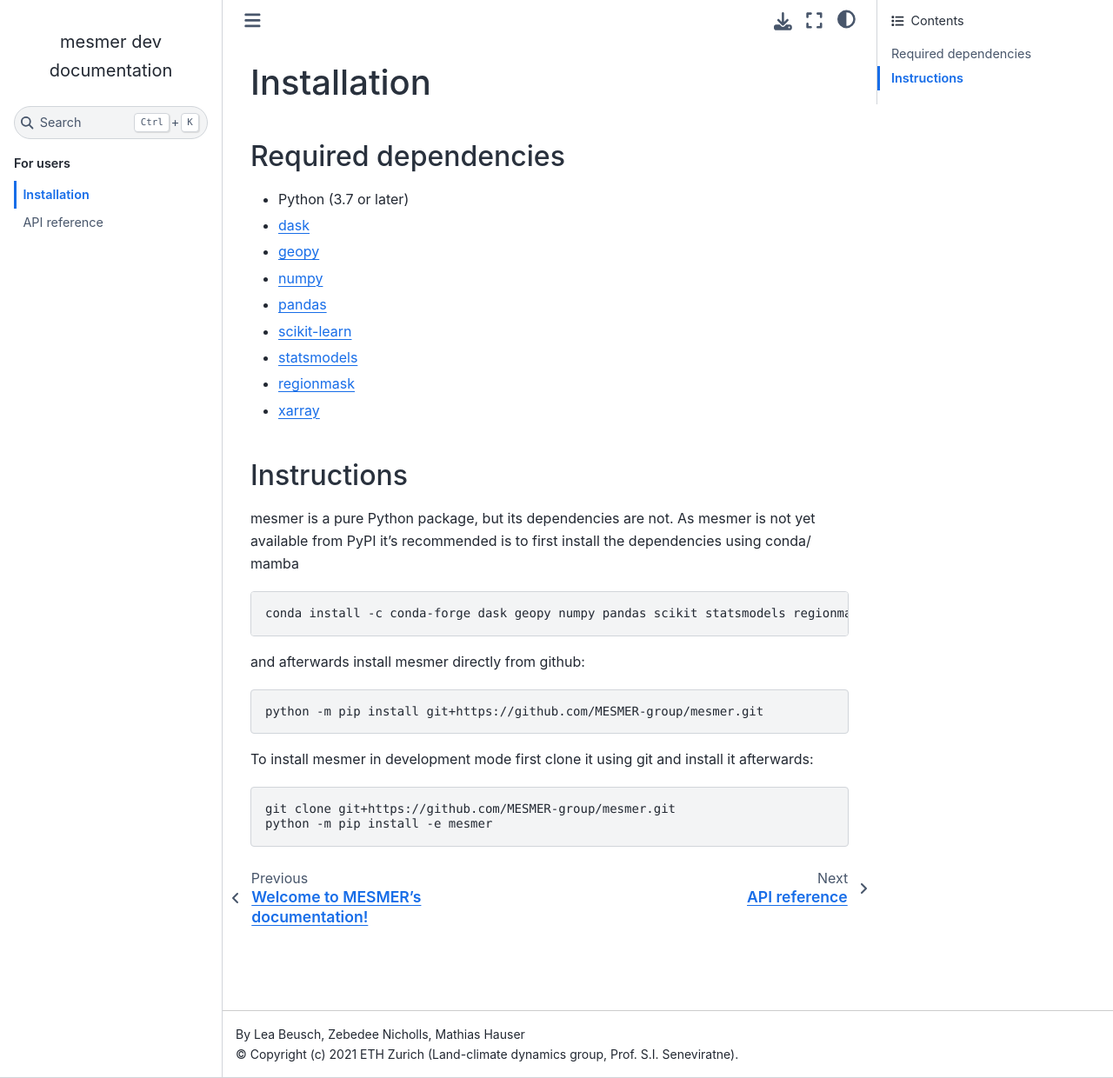
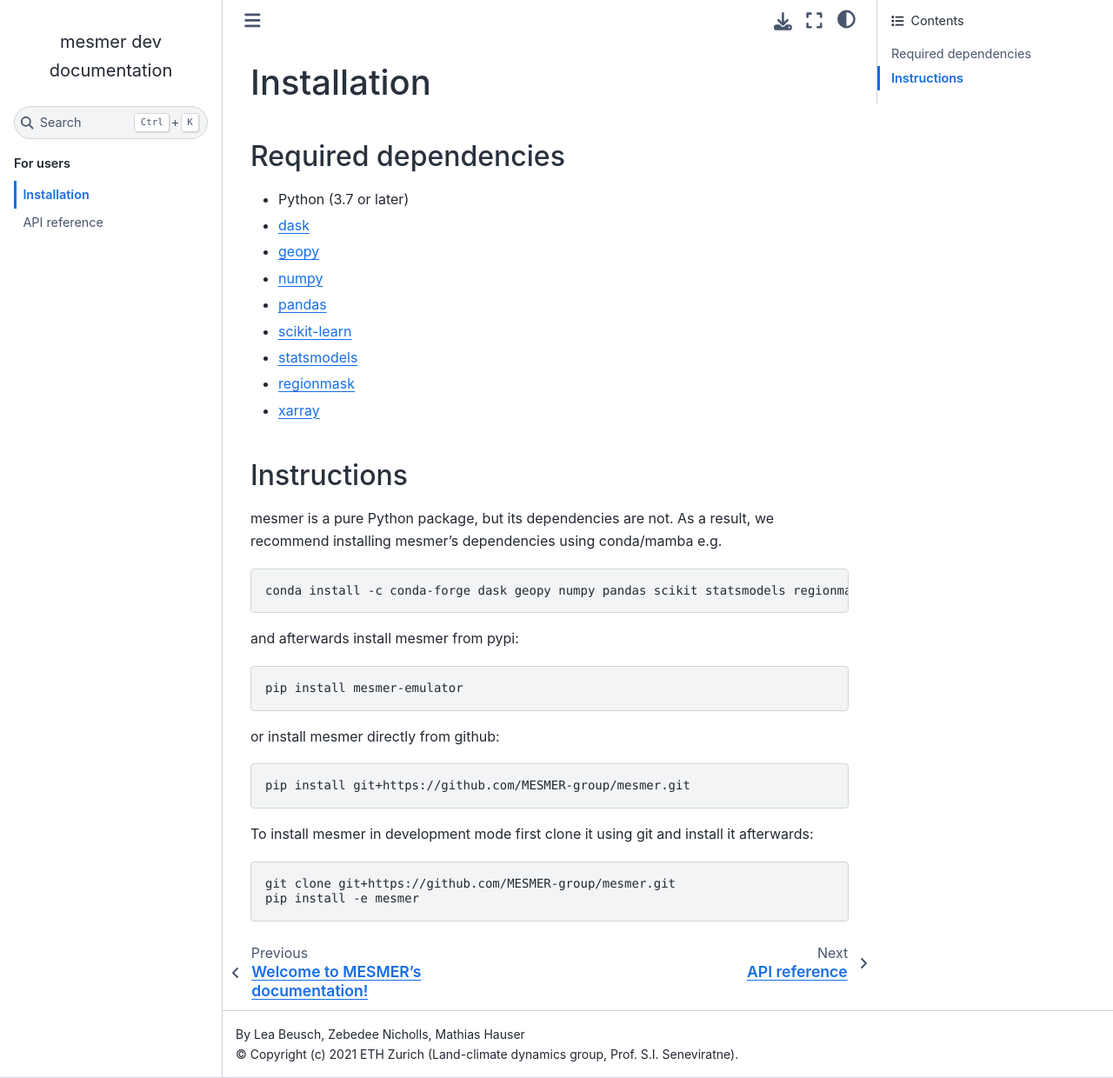
Before and after one commit to MESMER-group/mesmer, a Sphinx documentation site: the page built from docs/source/installation.rst, in a window 1280 px wide and 1240 px high. Shown: the whole window at 87% size. Built offline with Sphinx 7.4.7 and the Sphinx Book theme 1.1.4, drawn with Linux system fonts in a browser that asks for light colours.

Commit message:
Add installation instructions

```diff
--- a/docs/source/installation.rst
+++ b/docs/source/installation.rst
@@ -17,24 +17,30 @@
 Instructions
 ------------
 
-mesmer is a pure Python package, but its dependencies are not. As mesmer is not yet
-available from PyPI it's recommended is to first install the dependencies using conda/ mamba
+mesmer is a pure Python package, but its dependencies are not. As a result, we recommend
+installing mesmer's dependencies using conda/mamba e.g.
 
 .. code-block:: bash
 
-    conda install -c conda-forge dask geopy numpy pandas scikit statsmodels regionmask xarray
+    conda install -c conda-forge dask geopy numpy pandas scikit statsmodels regionmask xarray pip
 
-and afterwards install mesmer directly from github:
+and afterwards install mesmer from pypi:
 
 .. code-block:: bash
 
-   python -m pip install git+https://github.com/MESMER-group/mesmer.git
+   pip install mesmer-emulator
+
+or install mesmer directly from github:
+
+.. code-block:: bash
+
+   pip install git+https://github.com/MESMER-group/mesmer.git
 
 To install mesmer in development mode first clone it using git and install it afterwards:
 
 .. code-block:: bash
 
    git clone git+https://github.com/MESMER-group/mesmer.git
-   python -m pip install -e mesmer
+   pip install -e mesmer
 
 .. _conda: http://conda.io/
```
